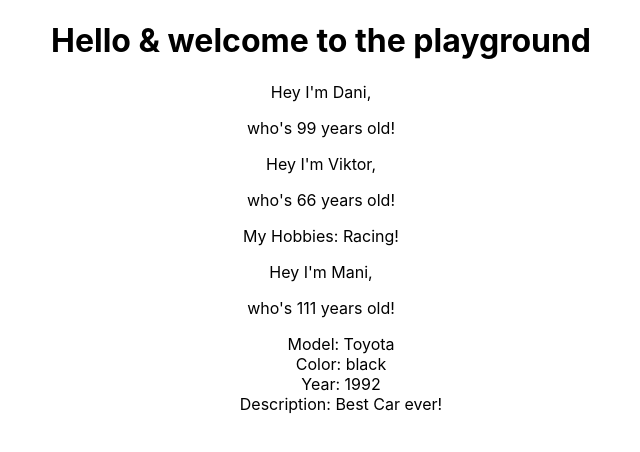
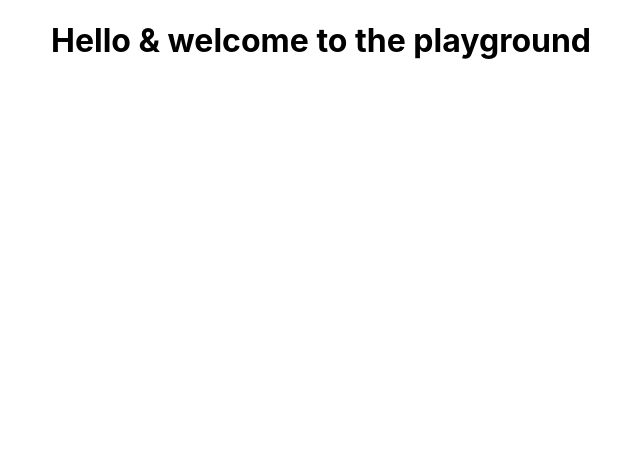
Before and after one commit to manuelgegenhuber/react-playground, a React (Create React App) app: page / in a window 1280 px wide. Shown: the top 452 px of the page, without its empty margins (319-959 px from the left). Built offline with nearby package versions, Linux system fonts and the light colour scheme; the HTML template or start-up script is replaced by a standard one.

Commit message:
before first assignment

```diff
--- a/src/App.js
+++ b/src/App.js
@@ -1,18 +1,11 @@
 import React, { Component } from 'react';
 import './App.css';
-//impoerting person and using it as own tag!!
-import Person from './Person/Person';
-import Car from './Car/Car';
 
 class App extends Component {
     render() {
         return (
             <div className = "App" >
                 <h1 > Hello & welcome to the playground</h1>
-                <Person name="Dani" age="99"></Person>
-                <Person name="Viktor" age="66">My Hobbies: Racing!</Person>
-                <Person name="Mani" age="111"></Person>
-                <Car model="Toyota" color="black" year="1992">Best Car ever!</Car>
             </div>
         );
 
--- a/src/Car/Car.js
+++ /dev/null
@@ -1,16 +0,0 @@
-import React from 'react';
-
-const car = (props) => {
-    return (
-        <div className="Car">
-            <ul>
-                <li>Model: {props.model}</li>
-                <li>Color: {props.color}</li>
-                <li>Year: {props.year}</li>
-                <li>Description: {props.children}</li>
-            </ul>
-        </div>
-    );
-}
-
-export default car;
--- a/src/Person/Person.js
+++ /dev/null
@@ -1,13 +0,0 @@
-import React from 'react';
-
-const person = (props) => {
-    return(
-        <div className="Person">
-            <p>Hey I'm {props.name},</p>
-            <p>who's {props.age} years old!</p>
-            <p>{props.children}</p>
-        </div>
-    );
-}
-
-export default person;
```
